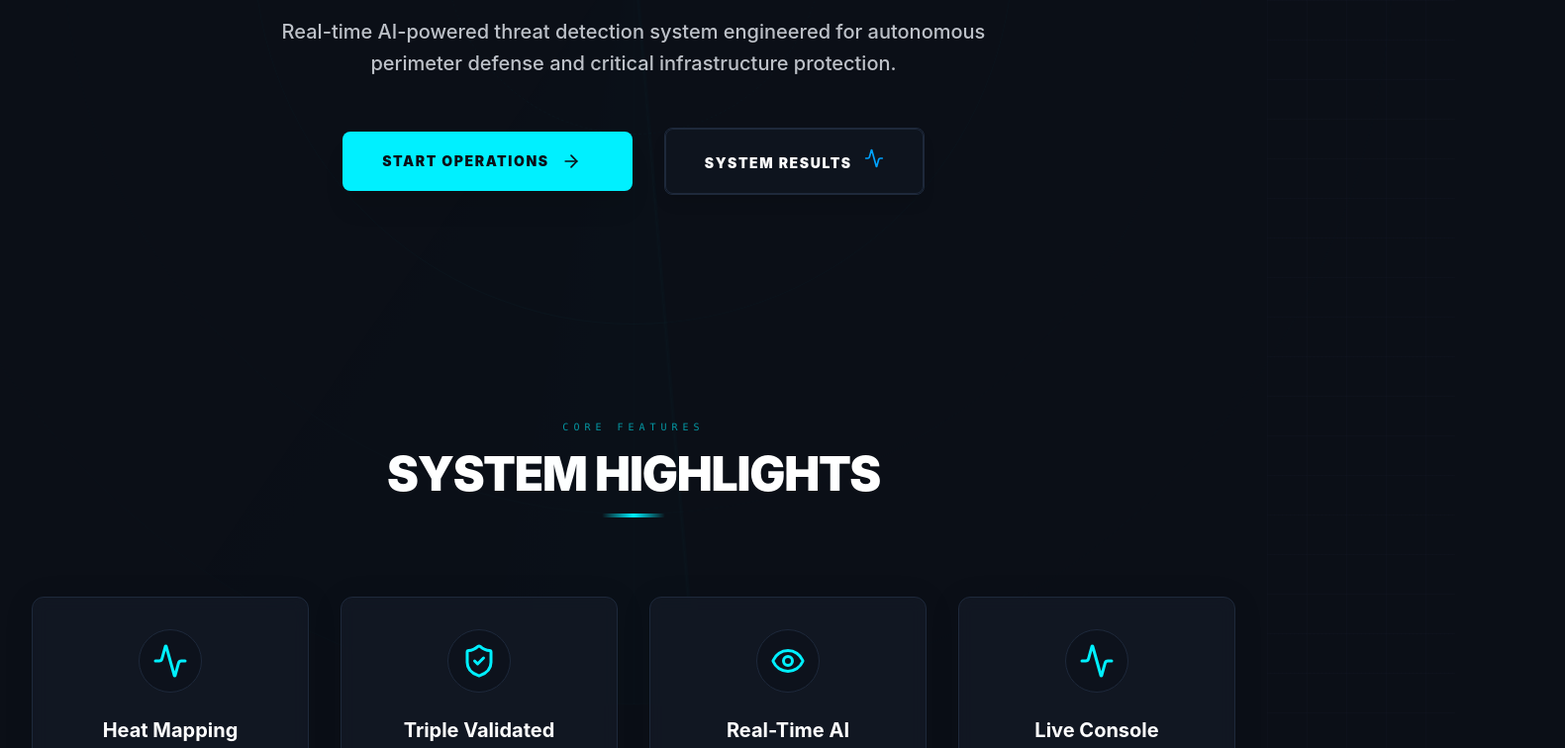
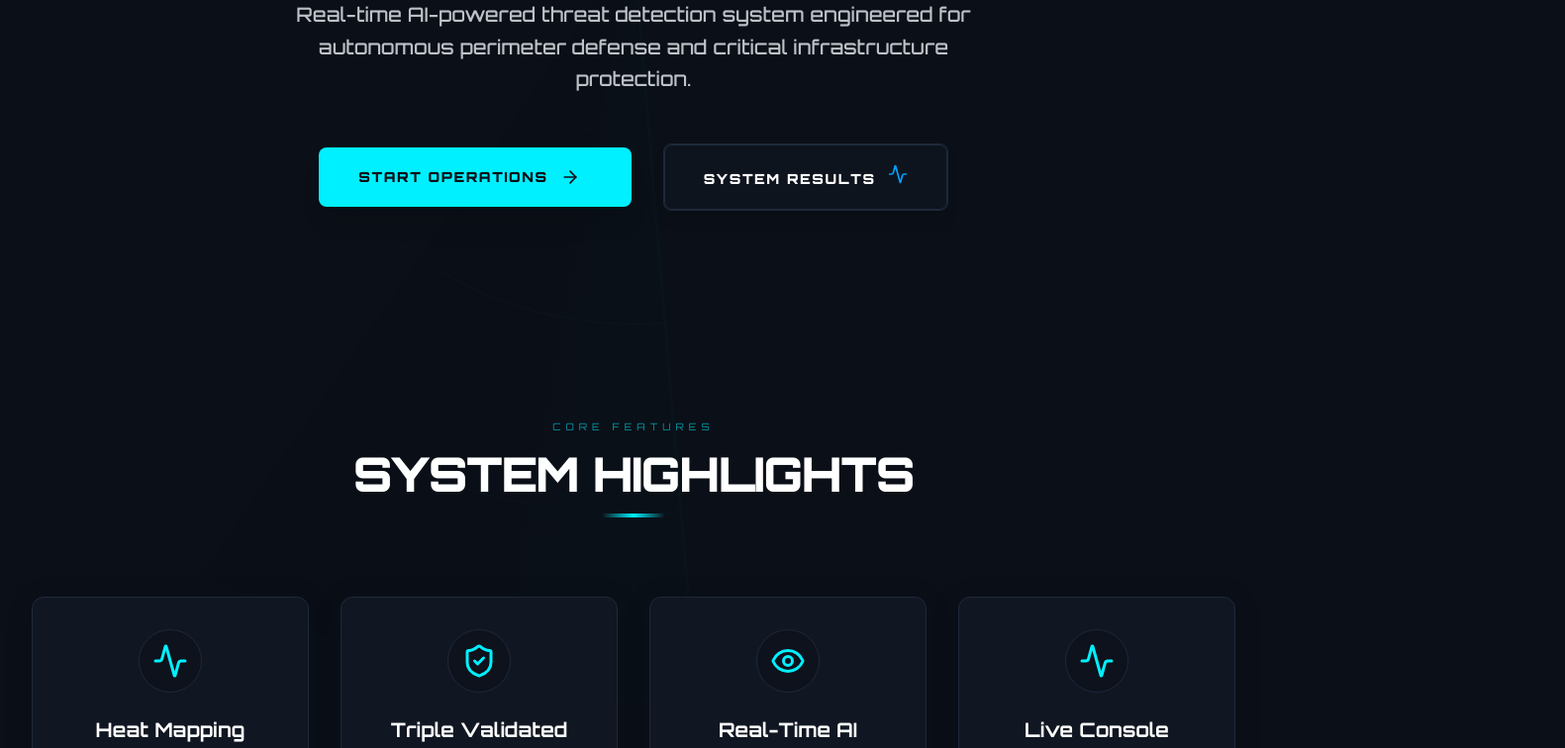
Before and after one commit to prit-esh-20/FusionGuard-AI, a React (Vite) app: page / in a window 1280 px wide. Shown: the part 480-1236 px from the top of the page at 99% size, 1581 px wide, since content can reach past the window. Built offline with nearby package versions, Linux system fonts and the light colour scheme.

Commit message:
feat: Implement initial styling with Tailwind CSS, custom theme variables, Orbitron font, and core UI animations.

```diff
--- a/index.html
+++ b/index.html
@@ -5,6 +5,9 @@
     <link rel="icon" type="image/svg+xml" href="/vite.svg" />
     <meta name="viewport" content="width=device-width, initial-scale=1.0" />
     <title>fusionguard-ai</title>
+    <link rel="preconnect" href="https://fonts.googleapis.com">
+    <link rel="preconnect" href="https://fonts.gstatic.com" crossorigin>
+    <link href="https://fonts.googleapis.com/css2?family=Orbitron:wght@400;500;600;700;800;900&display=swap" rel="stylesheet">
   </head>
   <body>
     <div id="root"></div>
--- a/src/index.css
+++ b/src/index.css
@@ -21,14 +21,41 @@
 
   --drop-shadow-neon-cyan: 0 0 8px rgba(0, 240, 255, 0.8);
   --drop-shadow-neon-green: 0 0 8px rgba(57, 255, 20, 0.8);
+
+  --font-sans: 'Orbitron', var(--font-orbitron), ui-sans-serif, system-ui, sans-serif, "Apple Color Emoji", "Segoe UI Emoji", "Segoe UI Symbol", "Noto Color Emoji";
+  --font-mono: 'Orbitron', ui-monospace, SFMono-Regular, Menlo, Monaco, Consolas, "Liberation Mono", "Courier New", monospace;
+  --font-orbitron: 'Orbitron', sans-serif;
 }
 
 @layer base {
+
+  *,
+  ::before,
+  ::after {
+    border-color: var(--color-dark-border);
+  }
+
+  html,
   body {
     @apply bg-dark-base text-gray-100 antialiased overflow-x-hidden;
+    font-family: var(--font-orbitron);
     background-image: linear-gradient(to right, rgba(30, 41, 59, 0.1) 1px, transparent 1px),
       linear-gradient(to bottom, rgba(30, 41, 59, 0.1) 1px, transparent 1px);
     background-size: 40px 40px;
+  }
+
+  /* Extreme application: ensure every element inherits Orbitron */
+  * {
+    font-family: inherit;
+  }
+
+  /* Ensure form elements inherit the font */
+  button,
+  input,
+  optgroup,
+  select,
+  textarea {
+    font-family: inherit;
   }
 }
 
@@ -51,6 +78,25 @@
 
   .neon-border-red {
     box-shadow: 0 0 5px theme('colors.neon-red'), inset 0 0 5px theme('colors.neon-red');
+  }
+
+  /* Cyber Heading Base */
+  .cyber-title {
+    font-family: var(--font-orbitron);
+    font-weight: 800;
+    letter-spacing: 6px;
+    text-transform: uppercase;
+    color: #00d4ff;
+  }
+
+  /* Clean Version */
+  .cyber-clean {
+    text-shadow: none;
+  }
+
+  /* Soft Glow Version */
+  .cyber-glow {
+    text-shadow: 0 0 6px rgba(0, 212, 255, 0.35);
   }
 }
 
```
